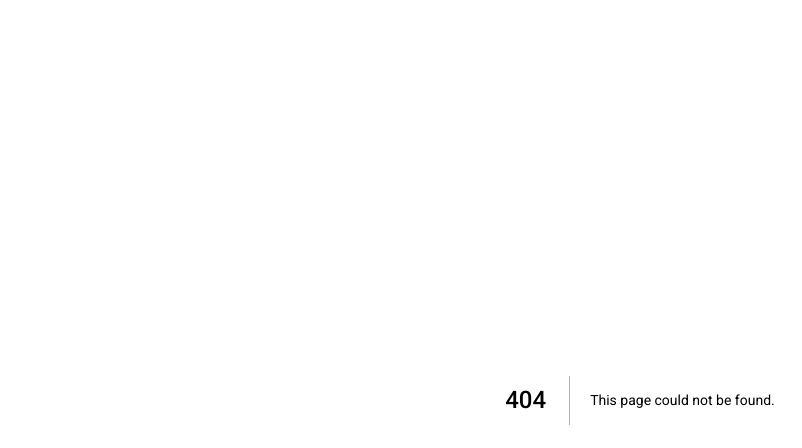
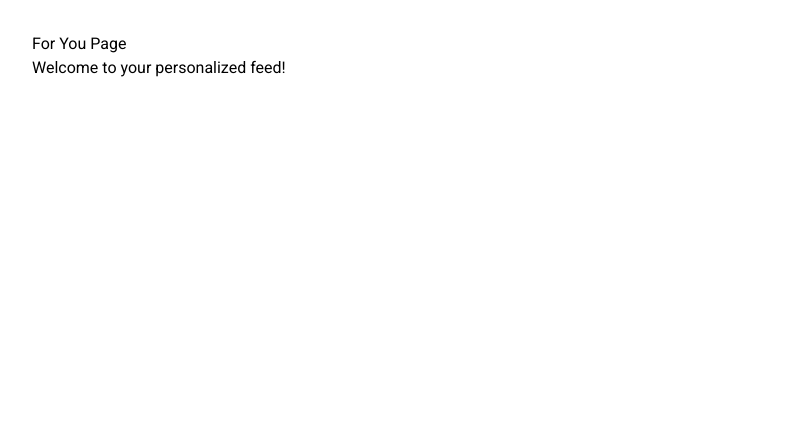
Before and after one commit to EricCR85/summarist, a Next.js app: page /for-you in a window 1280 px wide. Before the commit this address had no page. Shown: the top 448 px of the page, without its empty margins (0-802 px from the left). Built offline with nearby package versions, Linux system fonts and the light colour scheme.

Commit message:
update for you page

```diff
--- /dev/null
+++ b/app/for-you/page.jsx
@@ -0,0 +1,8 @@
+export default function ForYouPage() {
+  return (
+    <div style={{ padding: '2rem' }}>
+      <h1>For You Page</h1>
+      <p>Welcome to your personalized feed!</p>
+    </div>
+  );
+}
```
